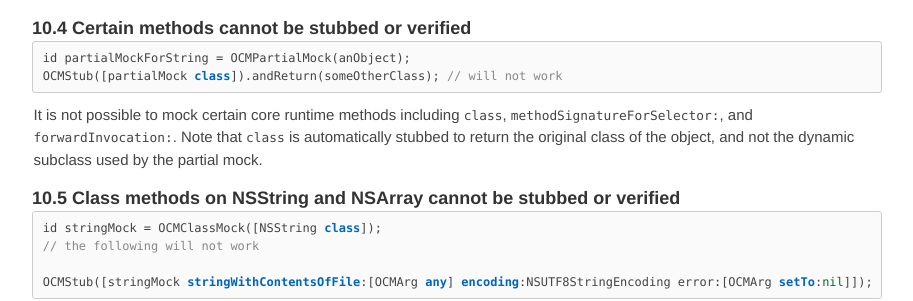
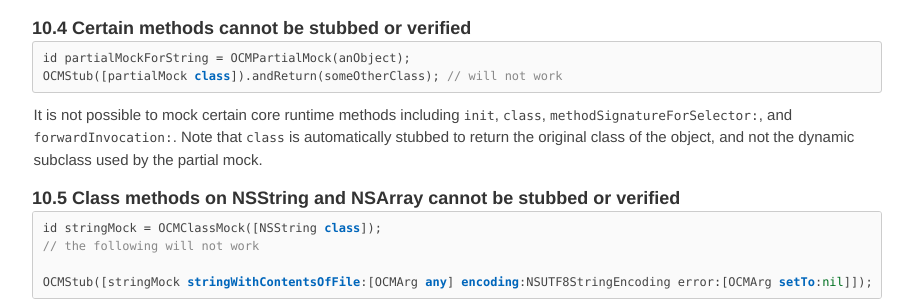
Before and after one commit to erikdoe/ocmock, a Jekyll site: the page built from reference.html, in a window 1280 px wide and 900 px high, scrolled down 9696 px. Shown: the part 154-455 px from the top of the window, without its empty margins (183-1096 px from the left). Built offline with Jekyll 4.4.1, drawn with Linux system fonts in a browser that asks for light colours; comment, search, counter and statistics services are not loaded.

Commit message:
Added init to methods that can't be mocked.

```diff
--- a/reference.html
+++ b/reference.html
@@ -563,7 +563,7 @@ id partialMockForString = OCMPartialMock(anObject);
 OCMStub([partialMock class]).andReturn(someOtherClass); // will not work
 {% endhighlight objc %}
 
-<p>It is not possible to mock certain core runtime methods including <code>class</code>, <code>methodSignatureForSelector:</code>, and <code>forwardInvocation:</code>. Note that <code>class</code> is automatically stubbed to return the original class of the object, and not the dynamic subclass used by the partial mock.
+<p>It is not possible to mock certain core runtime methods including <code>init</code>, <code>class</code>, <code>methodSignatureForSelector:</code>, and <code>forwardInvocation:</code>. Note that <code>class</code> is automatically stubbed to return the original class of the object, and not the dynamic subclass used by the partial mock.
 
 
 <h3 class="numbered">Class methods on NSString and NSArray cannot be stubbed or verified</h3>
```
